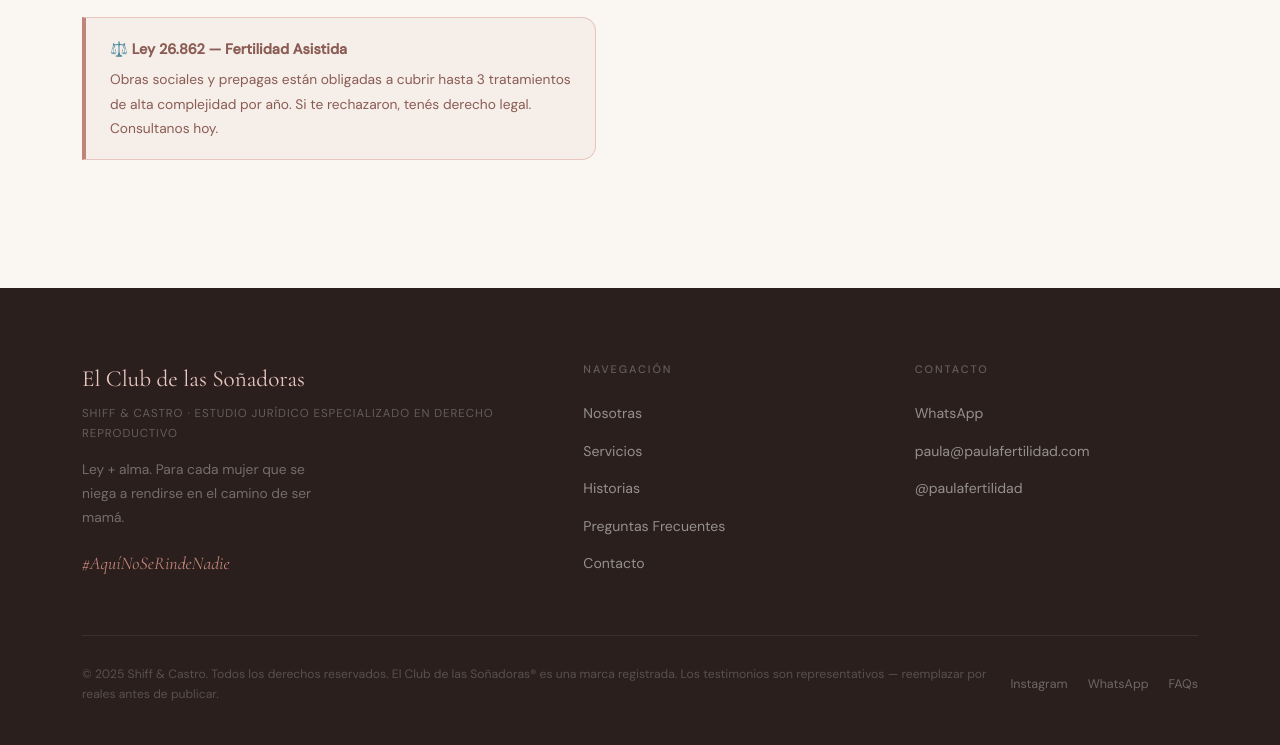
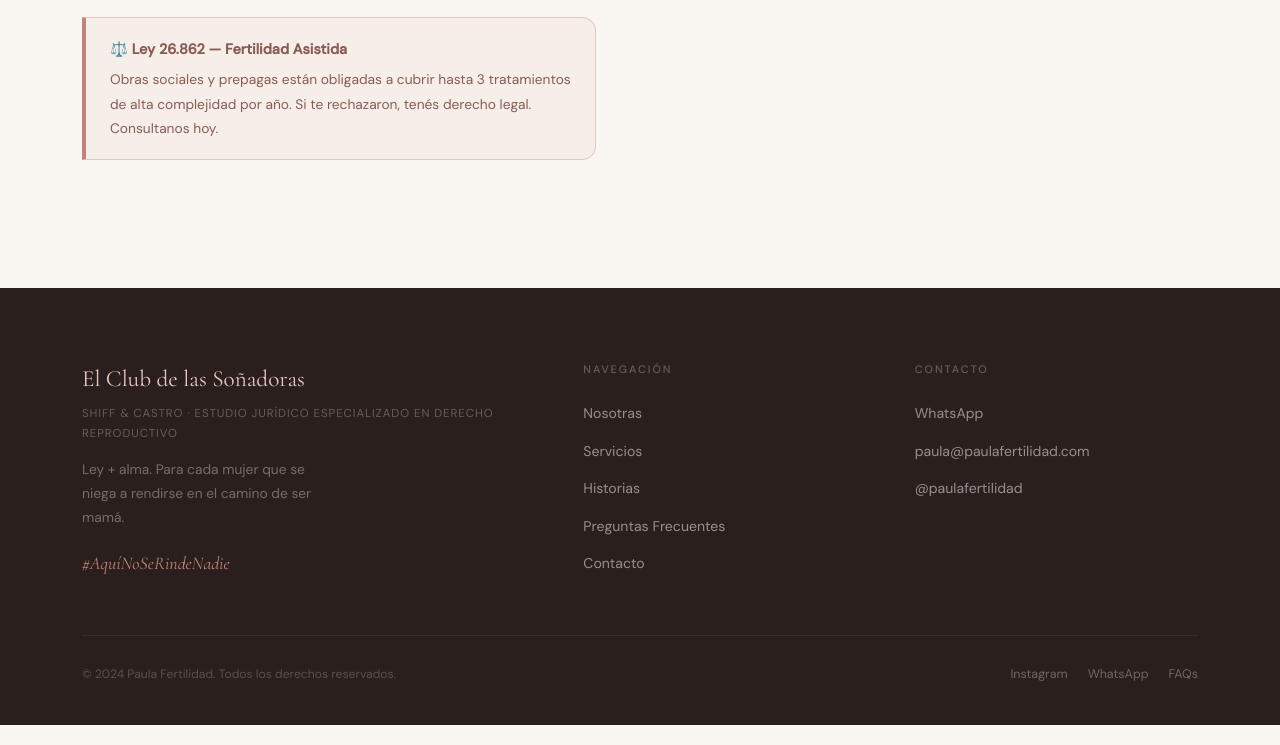
Before and after one commit to CharlyHR/elclubdelassoniadoras, a plain HTML site: page index.html in a window 1280 px wide. Shown: the part 7073-7818 px from the top of the page. Drawn offline with nearby package versions, Linux system fonts and the light colour scheme.

Commit message:
Footer Fix

```diff
--- a/index.html
+++ b/index.html
@@ -2090,7 +2090,7 @@
       </div>
 
       <div class="footer-bottom">
-        <p class="footer-copy">© 2025 Shiff &amp; Castro. Todos los derechos reservados. El Club de las Soñadoras® es una marca registrada. Los testimonios son representativos — reemplazar por reales antes de publicar.</p>
+        <p class="footer-copy">© 2024 Paula Fertilidad. Todos los derechos reservados.</p>
         <div class="footer-social">
           <a href="https://instagram.com/paulafertilidad" target="_blank" rel="noopener">Instagram</a>
           <!-- REEMPLAZAR CON LINK REAL -->
```
Also changed, not shown: faqs.html (+1 -1 lines).
